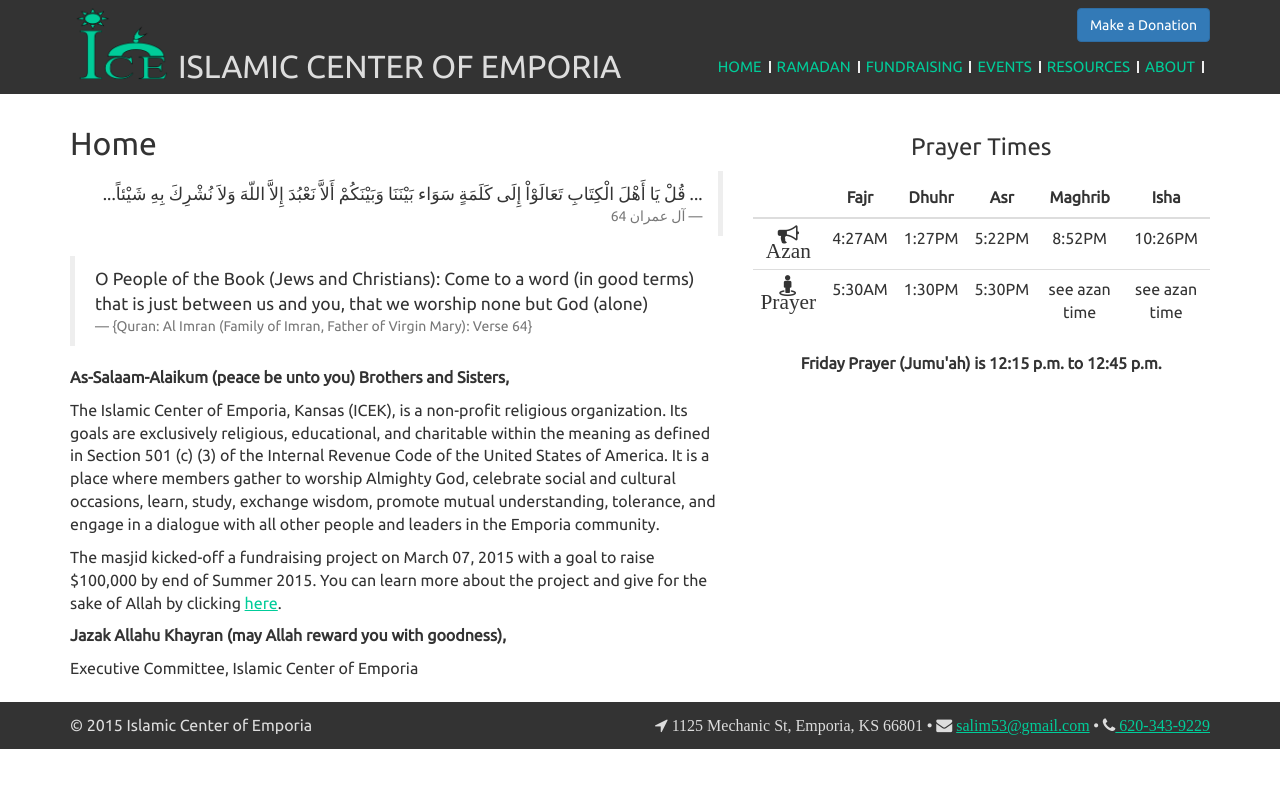
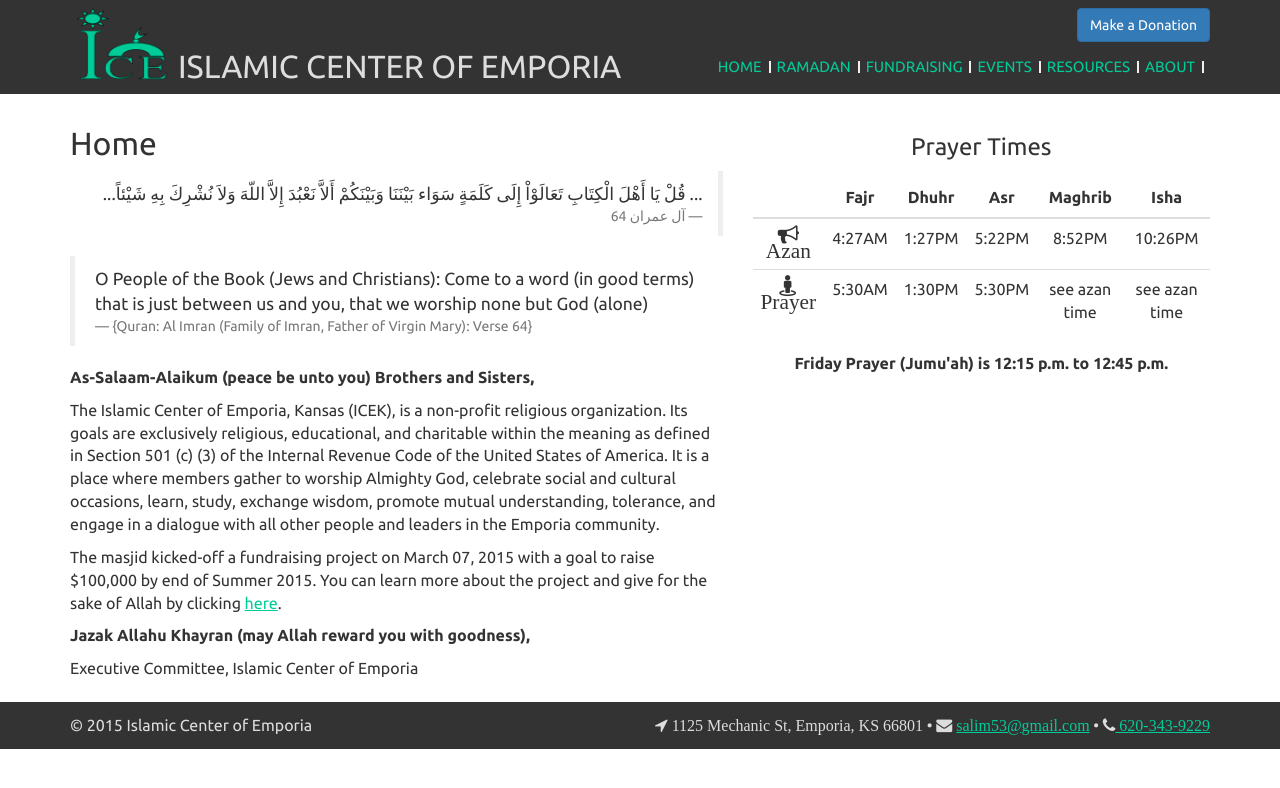
Before and after one commit to fourfridays/fourfridays.github.io, a Jekyll site: the page built from 1-index.html, in a window 1280 px wide. Shown: the top 788 px of the page. Built offline with Jekyll 4.4.1, drawn with Linux system fonts in a browser that asks for light colours; nearby versions of some CDN libraries; some web fonts are replaced.

Commit message:
Added font weights to Ubuntu

```diff
--- a/_includes/head.html
+++ b/_includes/head.html
@@ -6,7 +6,7 @@
   <title>{% if page.title %}{{ page.title }}{% else %}{{ site.title }}{% endif %}</title>
   <meta name="description" content="{% if page.excerpt %}{{ page.excerpt | strip_html | strip_newlines | truncate: 160 }}{% else %}{{ site.description }}{% endif %}">
 
-  <link href='http://fonts.googleapis.com/css?family=Ubuntu|Droid+Serif:700|Archivo+Narrow:700' rel='stylesheet' type='text/css'>
+  <link href='http://fonts.googleapis.com/css?family=Ubuntu:400,700,300' rel='stylesheet' type='text/css'>
   <link rel="stylesheet" href="https://maxcdn.bootstrapcdn.com/bootstrap/3.3.5/css/bootstrap.min.css">
   <link rel="stylesheet" href="//maxcdn.bootstrapcdn.com/font-awesome/4.3.0/css/font-awesome.min.css">
   <link rel="stylesheet" href="{{ "/css/main.css" | prepend: site.baseurl }}">
```
